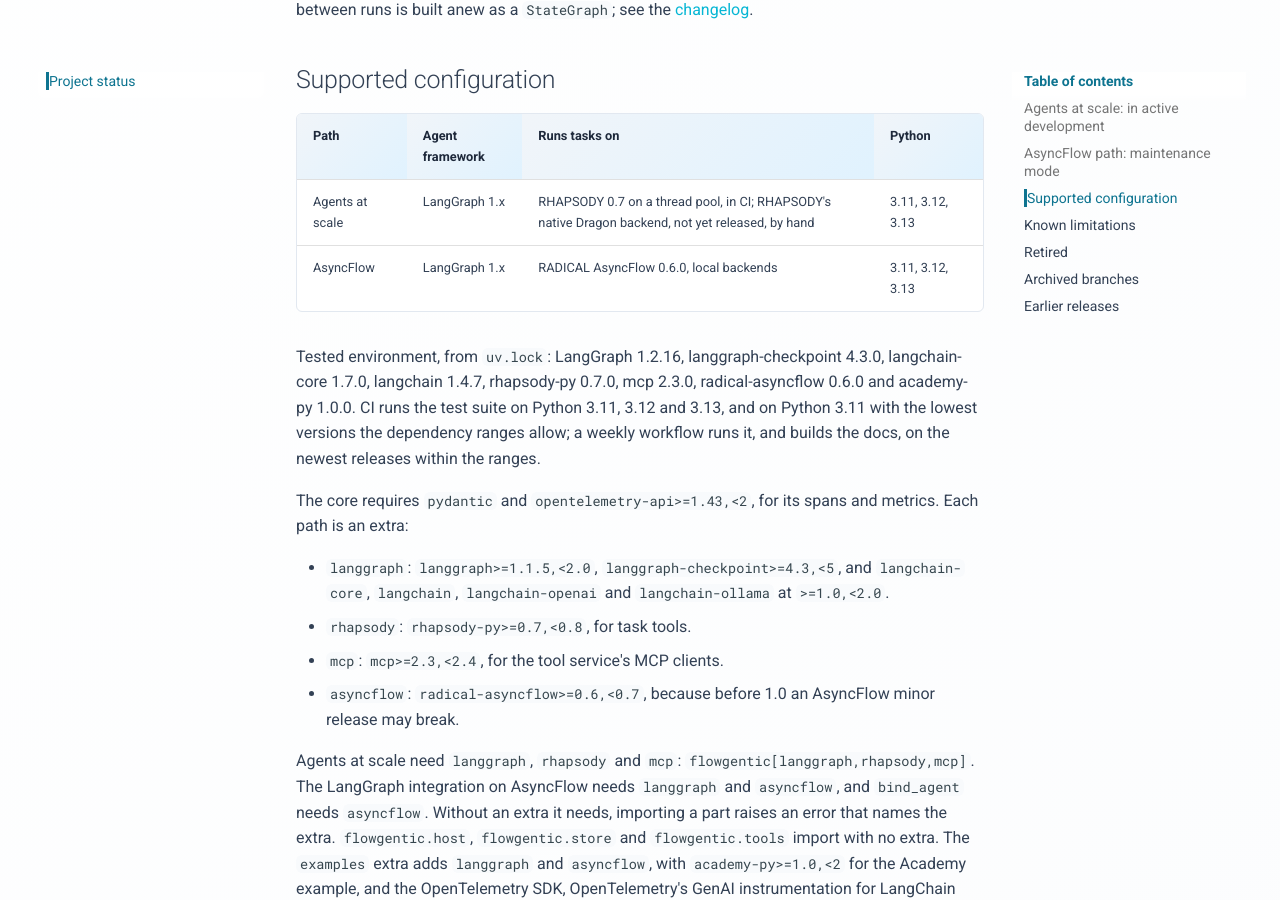
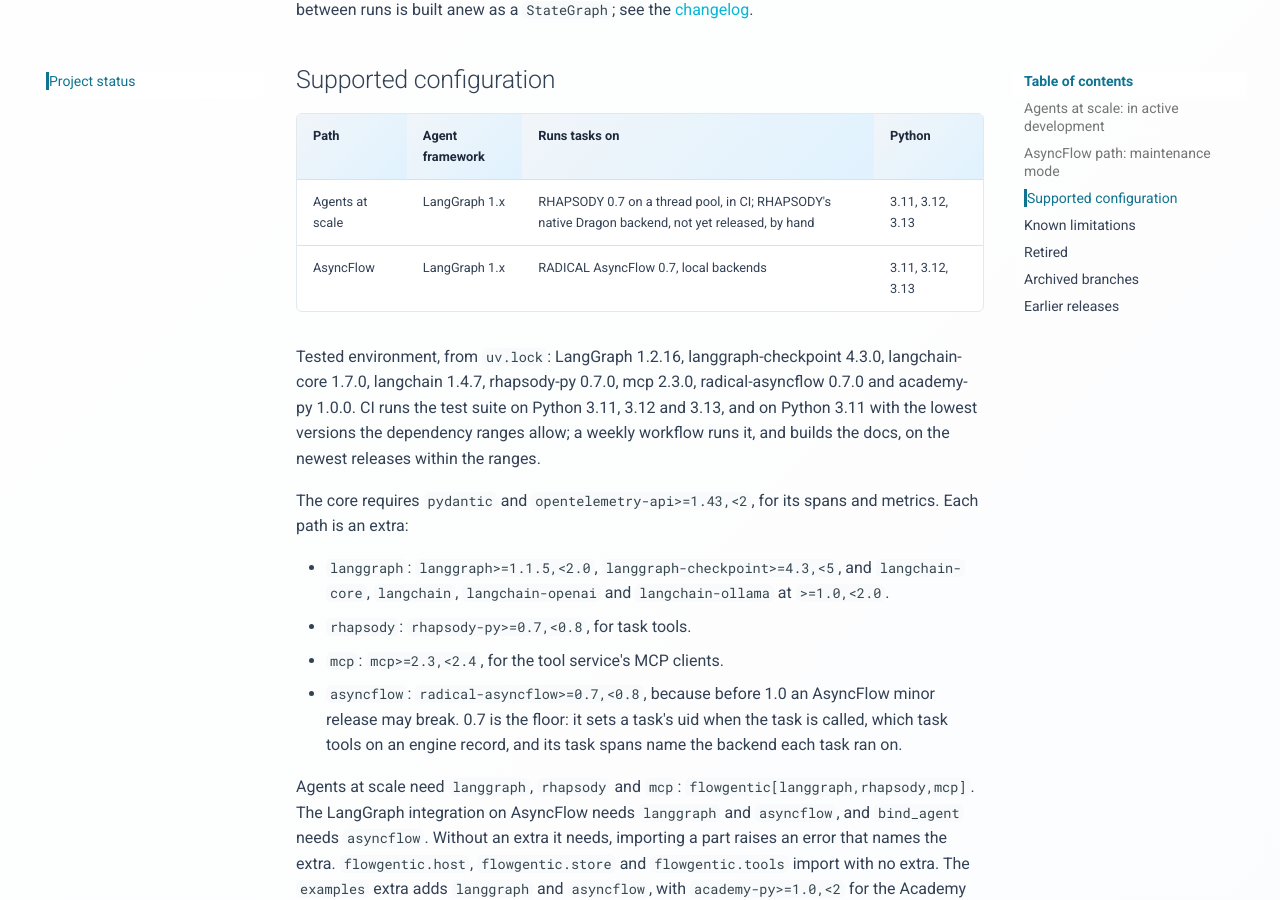
Before and after one commit to stride-research/flowgentic, an MkDocs documentation site: the page built from docs/status.md, in a window 1280 px wide and 900 px high, scrolled down 1137 px. Built offline with MkDocs 1.6.1 and Material for MkDocs 9.7.7, drawn with Linux system fonts in a browser that asks for light colours; comment, search, counter and statistics services are not loaded; some of the changed text lies outside the part shown.

Commit message:
Require AsyncFlow 0.7
Widen the asyncflow extra to radical-asyncflow>=0.7,<0.8 and lock 0.7.0.
AsyncFlow 0.7 sets a task's uid when the task is called, and its task spans
name the backend each task ran on, where 0.6 labelled every one with the
default backend. The substitution test now asserts each task span's real
backend, and the docs name 0.7 as the tested version.

```diff
--- a/docs/status.md
+++ b/docs/status.md
@@ -54,11 +54,11 @@ run, and a graph that should change between runs is built anew as a
 | Path | Agent framework | Runs tasks on | Python |
 | --- | --- | --- | --- |
 | Agents at scale | LangGraph 1.x | RHAPSODY 0.7 on a thread pool, in CI; RHAPSODY's native Dragon backend, not yet released, by hand | 3.11, 3.12, 3.13 |
-| AsyncFlow | LangGraph 1.x | RADICAL AsyncFlow 0.6.0, local backends | 3.11, 3.12, 3.13 |
+| AsyncFlow | LangGraph 1.x | RADICAL AsyncFlow 0.7, local backends | 3.11, 3.12, 3.13 |
 
 Tested environment, from `uv.lock`: LangGraph 1.2.16, langgraph-checkpoint
 4.3.0, langchain-core 1.7.0, langchain 1.4.7, rhapsody-py 0.7.0, mcp 2.3.0,
-radical-asyncflow 0.6.0 and academy-py 1.0.0. CI runs the test suite on Python
+radical-asyncflow 0.7.0 and academy-py 1.0.0. CI runs the test suite on Python
 3.11, 3.12 and 3.13, and on Python 3.11 with the lowest versions the
 dependency ranges allow; a weekly workflow runs it, and builds the docs, on
 the newest releases within the ranges.
@@ -71,8 +71,10 @@ and metrics. Each path is an extra:
   `>=1.0,<2.0`.
 - `rhapsody`: `rhapsody-py>=0.7,<0.8`, for task tools.
 - `mcp`: `mcp>=2.3,<2.4`, for the tool service's MCP clients.
-- `asyncflow`: `radical-asyncflow>=0.6,<0.7`, because before 1.0 an AsyncFlow
-  minor release may break.
+- `asyncflow`: `radical-asyncflow>=0.7,<0.8`, because before 1.0 an AsyncFlow
+  minor release may break. 0.7 is the floor: it sets a task's uid when the
+  task is called, which task tools on an engine record, and its task spans
+  name the backend each task ran on.
 
 Agents at scale need `langgraph`, `rhapsody` and `mcp`:
 `flowgentic[langgraph,rhapsody,mcp]`. The LangGraph integration on AsyncFlow
@@ -146,14 +148,13 @@ The AsyncFlow path:
 - The recipe for calling Academy agents from AsyncFlow tasks is tested with
   Academy's local exchange and AsyncFlow's local backend only; see
   [Academy actions as AsyncFlow tasks](guides/academy-on-asyncflow.md#limitations).
-- AsyncFlow 0.6.0 has no per-task retry or timeout, so applications wrap the
+- AsyncFlow 0.7 has no per-task retry or timeout, so applications wrap the
   task calls that need them. See
   [Retries and timeouts](guides/retries-and-timeouts.md).
 - Tracing (see [Telemetry](features/telemetry.md)):
     - A model call inside an AsyncFlow task is a sibling of the task's span, not
       its child.
     - AsyncFlow block spans hang from the session span, not from the caller's.
-    - AsyncFlow 0.6.0 labels every task span with the default backend.
     - No cost that a provider reports is recorded.
     - Acceptance's evaluation events are log records, emitted through Python's
       OpenTelemetry Logs API, which still lives in the module
--- a/pyproject.toml
+++ b/pyproject.toml
@@ -44,7 +44,7 @@ langgraph = [
     "langchain-ollama>=1.0,<2.0",
 ]
 asyncflow = [
-    "radical-asyncflow>=0.6,<0.7",
+    "radical-asyncflow>=0.7,<0.8",
 ]
 rhapsody = [
     "rhapsody-py>=0.7,<0.8",
```
Also changed, not shown: README.md (+1 -1 lines), docs/features/telemetry.md (+5 -6 lines), docs/guides/langgraph-direct.md (+1 -1 lines), docs/guides/retries-and-timeouts.md (+2 -2 lines), docs/index.md (+1 -1 lines), 3 other files.
